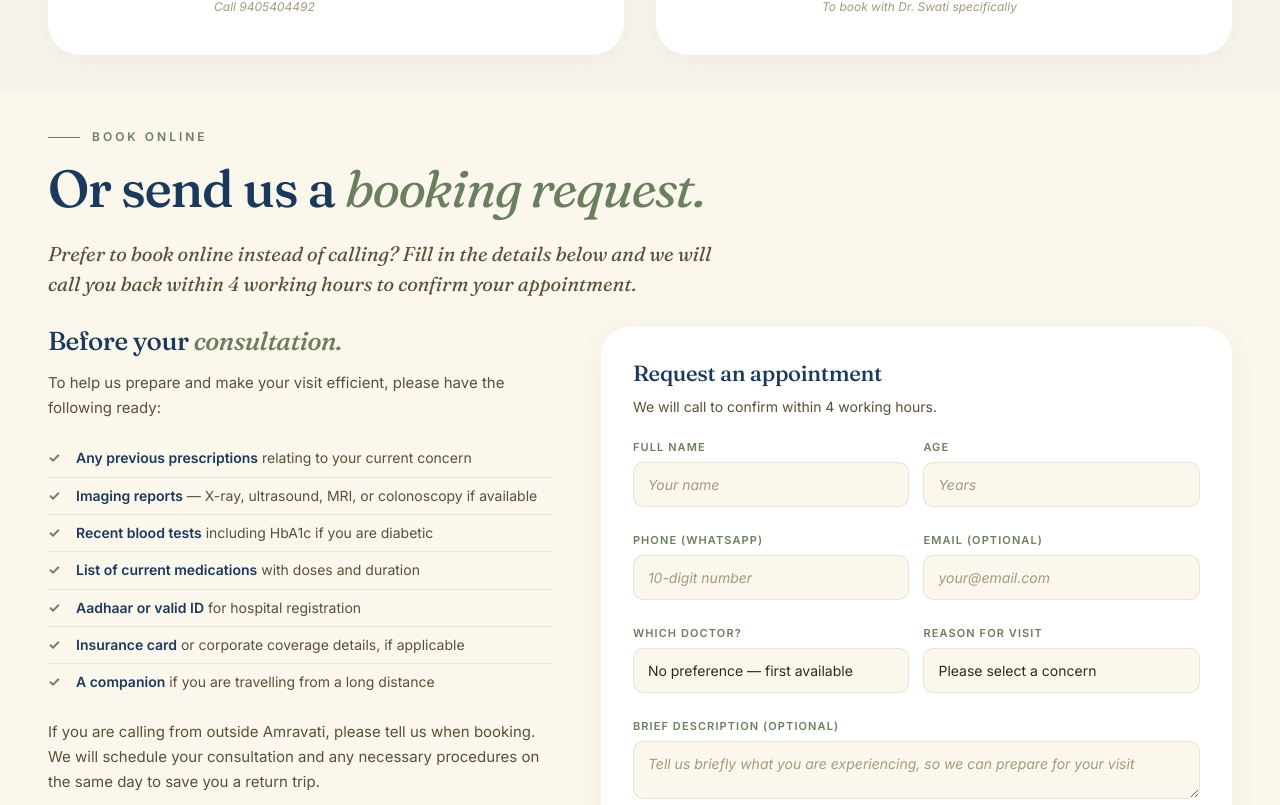
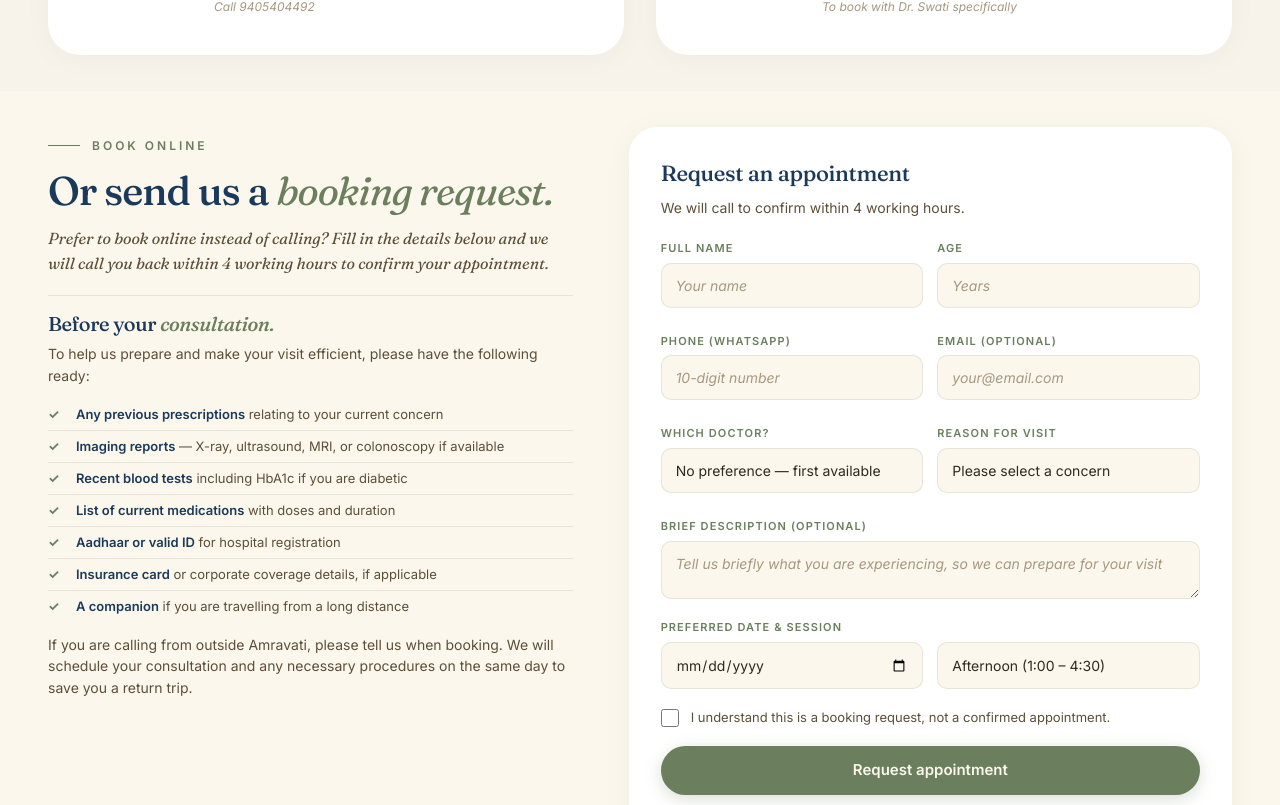
Before and after one commit to Shrimanmukund/ShriManmukund_Web, a Next.js app: page /contact in a window 1280 px wide. Shown: the part 2695-3500 px from the top of the page. Built offline with nearby package versions, Linux system fonts and the light colour scheme; no server answers.

Commit message:
refactor(contact): integrate section header into booking column to perfectly balance form height and eliminate dead space

```diff
--- a/src/app/contact/page.tsx
+++ b/src/app/contact/page.tsx
@@ -253,7 +253,8 @@ export default function ContactPage() {
 
       {/* 6. BOOKING FORM */}
       <section className="booking" id="book">
-        <div className="section-header--left">
+        <div className="booking-grid">
+          <div className="booking-info">
             <div className="section-tag">Book Online</div>
             <h2 className="section-title">
               Or send us a <em>booking request.</em>
@@ -261,10 +262,8 @@ export default function ContactPage() {
             <p className="section-lede">
               Prefer to book online instead of calling? Fill in the details below and we will call you back within 4 working hours to confirm your appointment.
             </p>
-        </div>
 
-        <div className="booking-grid">
-          <div className="booking-info">
+            <div className="booking-info-guide">
               <h3>
                 Before your <em>consultation.</em>
               </h3>
@@ -295,6 +294,7 @@ export default function ContactPage() {
               <p>
                 If you are calling from outside Amravati, please tell us when booking. We will schedule your consultation and any necessary procedures on the same day to save you a return trip.
               </p>
+            </div>
           </div>
 
           <div className="booking-form-wrap">
--- a/src/app/globals.css
+++ b/src/app/globals.css
@@ -695,35 +695,80 @@ blockquote {
 /* Booking Section & Form Proportional Height Balance */
 .booking-grid {
   display: grid !important;
-  grid-template-columns: 1fr 1.25fr !important;
-  gap: 3rem !important;
+  grid-template-columns: 1fr 1.15fr !important;
+  gap: 3.5rem !important;
   align-items: start !important;
-  margin-top: 1.5rem !important;
-}
-
-.booking-info h3 {
-  font-size: 1.625rem !important;
-  margin-bottom: 0.875rem !important;
-}
-
-.booking-info p {
-  font-size: 0.9375rem !important;
-  line-height: 1.65 !important;
-  margin-bottom: 1rem !important;
-}
-
-.booking-info ul {
-  margin: 1.25rem 0 !important;
-}
-
-.booking-info ul li {
-  padding: 0.5rem 0 0.5rem 1.75rem !important;
+  margin-top: 0 !important;
+}
+
+.booking-info .section-tag {
+  justify-content: flex-start !important;
+  margin-left: 0 !important;
+  margin-right: auto !important;
+  display: inline-flex !important;
+  margin-bottom: 0.75rem !important;
+}
+
+.booking-info .section-tag::before {
+  content: '' !important;
+  width: 32px !important;
+  height: 1px !important;
+  background: var(--sage) !important;
+  display: inline-block !important;
+}
+
+.booking-info .section-tag::after {
+  display: none !important;
+}
+
+.booking-info .section-title {
+  text-align: left !important;
+  margin-left: 0 !important;
+  margin-right: 0 !important;
+  font-size: clamp(2rem, 3.5vw, 2.5rem) !important;
+  line-height: 1.15 !important;
+  margin-bottom: 0.75rem !important;
+}
+
+.booking-info .section-lede {
+  text-align: left !important;
+  margin-left: 0 !important;
+  margin-right: 0 !important;
+  font-size: 1rem !important;
+  line-height: 1.55 !important;
+  color: var(--brown) !important;
+  margin-bottom: 1.25rem !important;
+}
+
+.booking-info-guide {
+  margin-top: 1rem !important;
+  padding-top: 1rem !important;
+  border-top: 1px solid var(--leaf-line) !important;
+}
+
+.booking-info-guide h3 {
+  font-size: 1.25rem !important;
+  margin-bottom: 0.5rem !important;
+}
+
+.booking-info-guide p {
   font-size: 0.875rem !important;
-  line-height: 1.45 !important;
-}
-
-.booking-info ul li::before {
-  top: 0.5rem !important;
+  line-height: 1.55 !important;
+  margin-bottom: 0.75rem !important;
+}
+
+.booking-info-guide ul {
+  margin: 0.75rem 0 !important;
+}
+
+.booking-info-guide ul li {
+  padding: 0.4rem 0 0.4rem 1.75rem !important;
+  font-size: 0.8125rem !important;
+  line-height: 1.4 !important;
+}
+
+.booking-info-guide ul li::before {
+  top: 0.4rem !important;
 }
 
 .booking-form {
```
Lines whose indentation alone changed are shown as unchanged.
